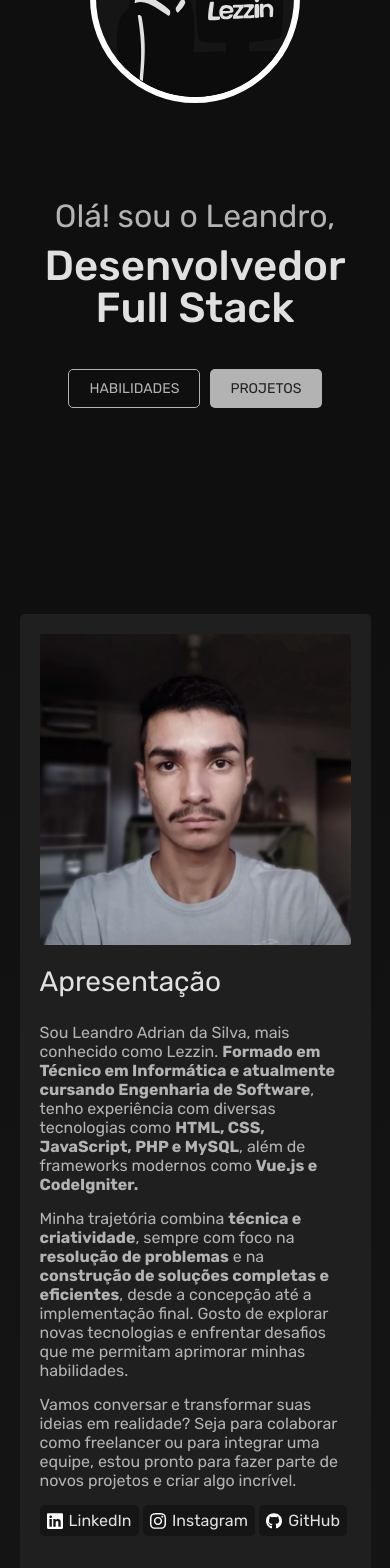
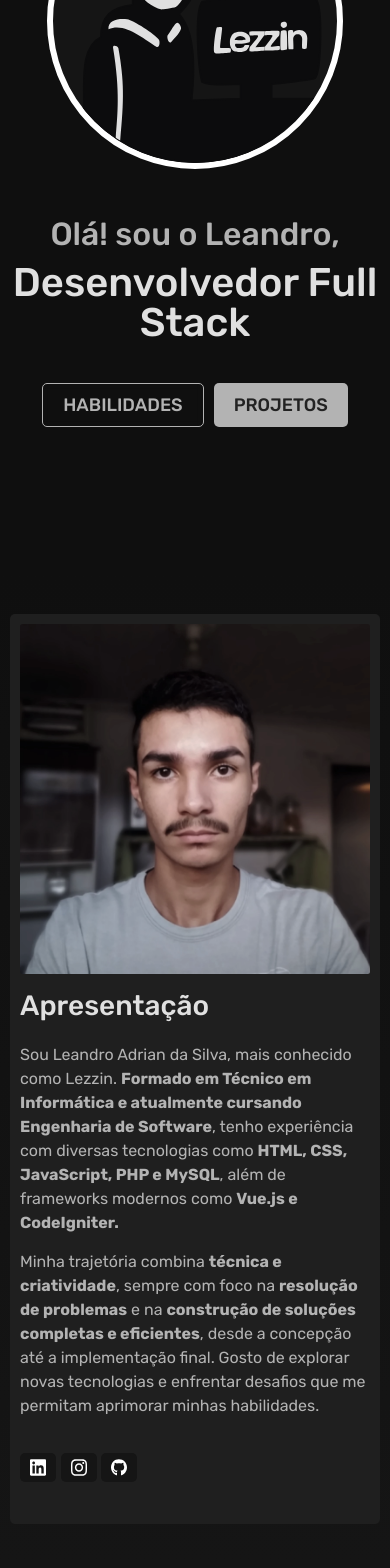
Before and after one commit to lezzin/lezzin.github.io, a Vue app: page / in a window 390 px wide. Shown: the part 314-1882 px from the top of the page. Built offline with nearby package versions, Linux system fonts and the light colour scheme.

Commit message:
Improve responsive layout

```diff
--- a/src/assets/style.css
+++ b/src/assets/style.css
@@ -141,15 +141,6 @@ button {
     filter: brightness(80%);
 }
 
-.social-media {
-    display: flex;
-    align-items: stretch;
-    justify-content: center;
-    color: var(--font-primary-color);
-    gap: .45rem;
-}
-
-
 section {
     overflow: hidden;
     position: relative;
@@ -158,24 +149,25 @@ section {
 
 .section-title {
     font-size: 3.8rem;
+    font-weight: 500;
     text-align: center;
     margin-bottom: 3rem;
 }
 
 main .container,
-main .container-fluid {
-    width: 90%;
-    padding: 15vh 0;
+footer .container {
+    width: calc(100% - 2rem);
+    max-width: 1080px;
     margin: 0 auto;
-    min-height: 100vh;
+}
+
+main .container {
     display: flex;
     flex-direction: column;
     justify-content: center;
     align-items: center;
-}
-
-main .container {
-    max-width: 1080px;
+    padding: 15vh 0;
+    min-height: 100vh;
 }
 
 .overlay {
--- a/src/components/project/Project.vue
+++ b/src/components/project/Project.vue
@@ -81,6 +81,7 @@ const props = defineProps({
 .project-skills {
     display: flex;
     gap: 0.5rem;
+    font-weight: 500;
     flex-wrap: wrap;
     font-size: 1.1rem;
 }
@@ -98,6 +99,7 @@ const props = defineProps({
 }
 
 .project-name {
+    font-weight: 500;
     margin-bottom: 1rem;
 }
 
--- a/src/components/shared/SocialLinks.vue
+++ b/src/components/shared/SocialLinks.vue
@@ -34,11 +34,16 @@ const bgColor = computed(() => (props.isDark ? 'dark-secondary' : 'dark-tertiary
 
 <style scoped>
 .social-media {
-    margin-top: auto;
+    display: flex;
+    justify-content: center;
+    flex-wrap: wrap;
+    color: var(--font-primary-color);
+    font-size: 1.4rem;
+    gap: .45rem;
 }
 
 .social-media .btn {
-    padding: .6rem .7rem;
+    padding: .5rem 1rem;
 }
 
 .social-media .btn img {
@@ -53,4 +58,10 @@ const bgColor = computed(() => (props.isDark ? 'dark-secondary' : 'dark-tertiary
         transform: scale(1.06);
     }
 }
+
+@media (width <=768px) {
+    .desktop-only {
+        display: none;
+    }
+}
 </style>
--- a/src/components/skill/Skill.vue
+++ b/src/components/skill/Skill.vue
@@ -23,7 +23,7 @@ const props = defineProps({
     place-items: center;
     padding: 1rem;
     border: 1px solid var(--border-color);
-    background-color: rgb(0 0 0 / 40%);
+    background-color: var(--primary-background);
     -webkit-backdrop-filter: blur(5px);
     backdrop-filter: blur(5px);
     border-radius: var(--border-radius);
@@ -44,6 +44,7 @@ const props = defineProps({
 .skill-name {
     margin-top: 1rem;
     text-align: center;
+    font-weight: 500;
 }
 
 .skill:hover,
--- a/src/components/skill/SkillFilter.vue
+++ b/src/components/skill/SkillFilter.vue
@@ -64,9 +64,10 @@ p {
 }
 
 .btn-group .btn {
+    font-weight: 500;
     padding-inline: 1.5rem 1rem;
+    box-shadow: 0 .25rem 1rem rgb(0 0 0 / 17.5%);
     z-index: 1;
-    box-shadow: 0 .25rem 1rem rgb(0 0 0 / 17.5%);
 
     &.active {
         color: var(--font-primary-color);
--- a/src/mocks/projects.js
+++ b/src/mocks/projects.js
@@ -31,7 +31,7 @@ const projects = [
         "description": "Aplicação para gestão de tarefas, com visualização Kanban, sugestões por IA e categorização de projetos.",
         "detailedDescription": `
         <p><b>Descrição:</b> TaskFlow é uma plataforma intuitiva para organizar tarefas, utilizando Vue.js e Firebase. Permite aos usuários criar, editar e acompanhar atividades com foco em produtividade, oferecendo visualização Kanban e categorização por tópicos.</p>
-        <p><b>Diferenciais:</b> Além dos recursos de organização, TaskFlow utiliza inteligência artificial para sugerir novas tarefas relacionadas às já adicionadas. Basta clicar em um botão para receber sugestões automáticas, otimizando ainda mais o planejamento do usuário. O sistema também conta com modais para edição fluida, feedback por toasts, e uma experiência de usuário cuidadosamente projetada.</p>
+        <p><b>Diferenciais:</b> Além dos recursos de organização, TaskFlow utiliza inteligência artificial para sugerir novas tarefas relacionadas às já adicionadas. Basta clicar em um botão para receber sugestões automáticas, otimizando ainda mais o planejamento do usuário. </p>
     `,
         "skills": ["Vue.js"],
         "deployUrl": "https://mytaskflow.vercel.app",
@@ -66,7 +66,7 @@ const projects = [
         "name": "Blog de Wellyoza",
         "description": "Blog sobre tecnologia.",
         "detailedDescription": `
-            <p><b>Descrição:</b> Desenvolvido para um colega de faculdade, com o objetivo de centralizar todos os seus vídeos do Youtube em um único lugar.</p>
+            <p><b>Descrição:</b> Meu segundo projeto utilizando o Quasar. Desenvolvido para um colega de faculdade, com o objetivo de centralizar todos os seus vídeos do Youtube em um único lugar.</p>
         `,
         "skills": ["Vue.js", "Quasar"],
         "deployUrl": "https://wellyngton-blog.vercel.app/"
--- a/src/sections/Home.vue
+++ b/src/sections/Home.vue
@@ -42,26 +42,16 @@ section {
     flex-direction: row;
     justify-content: center;
     align-items: center;
-    text-align: center;
     min-height: 100vh;
     gap: 10rem;
 
     @media(max-width: 768px) {
         flex-wrap: wrap;
-        gap: 2rem;
+        gap: 1rem;
 
         img {
-            max-width: 60%;
+            max-width: 80%;
             z-index: 1;
-        }
-
-        .home-informations {
-            text-align: center;
-            order: 2;
-
-            .btn-group {
-                justify-content: center;
-            }
         }
     }
 }
@@ -76,15 +66,15 @@ img {
     display: flex;
     flex-direction: column;
     justify-content: flex-start;
+    font-weight: 500;
     gap: 1rem;
-    text-align: left;
 
     p {
         font-size: 3.2rem;
     }
 
     h1 {
-        font-size: 8rem;
+        font-size: clamp(4rem, 10vw, 8rem);
         font-weight: 500;
         line-height: 1;
     }
@@ -108,21 +98,11 @@ img {
     }
 
     @media (width<=768px) {
-        .container {
-            margin-top: 8vh;
-            min-height: 92vh;
-        }
-
-        h1 {
-            font-size: 4.2rem;
-        }
-
-        h2 {
-            font-size: 2.4rem;
-        }
+        text-align: center;
+        order: 2;
 
         .btn-group {
-            font-size: 1.4rem;
+            justify-content: center;
         }
     }
 }
--- a/src/sections/MyFooter.vue
+++ b/src/sections/MyFooter.vue
@@ -4,6 +4,7 @@ import SocialLinks from "../components/shared/SocialLinks.vue";
 
 <template>
     <footer>
+        <div class="container">
             <SocialLinks :isDark="false" />
 
             <blockquote>
@@ -16,35 +17,29 @@ import SocialLinks from "../components/shared/SocialLinks.vue";
                 &copy; <span id="copyright-year">{{ new Date().getFullYear().toString() }}</span> -
                 Leandro Adrian da Silva
             </p>
+        </div>
     </footer>
 </template>
 
 <style scoped>
 footer {
-    display: grid;
-    text-align: center;
-    padding: 3rem;
     color: var(--font-secondary-color);
     background: var(--primary-background);
     border-top: 1px solid var(--border-color);
 }
 
-footer .social-media {
-    font-size: 1.6rem;
+.container {
+    padding-block: 3rem;
+    text-align: center;
 }
 
 footer .quote {
     margin: 3rem 0 1rem;
     font-size: 1.4rem;
+    font-weight: 500;
 }
 
 footer .copyright {
-    font-size: 1rem;
-}
-
-@media (width <=768px) {
-    footer .desktop-only {
-        display: none;
-    }
+    font-size: 1.2rem;
 }
 </style>
--- a/src/sections/Presentation.vue
+++ b/src/sections/Presentation.vue
@@ -30,11 +30,9 @@ import { imageUrl } from "../utils/urlUtils";
                         aprimorar minhas habilidades.
                     </p>
 
-                    <p class="interval-small">
-                        Vamos conversar e transformar suas ideias em realidade? Seja para colaborar como freelancer ou
-                        para integrar uma equipe, estou pronto para fazer parte de novos projetos e criar algo incrível.
-                    </p>
-                    <SocialLinks />
+                    <div class="presentation-texts-bottom">
+                        <SocialLinks />
+                    </div>
                 </div>
             </div>
         </div>
@@ -59,8 +57,8 @@ section .container {
     margin: 0 auto;
     padding: 2rem;
     width: 100%;
+    overflow: hidden;
     background: var(--tertiary-background);
-    overflow: hidden;
     border-radius: var(--border-radius);
 }
 
@@ -75,19 +73,23 @@ section .container {
     flex-direction: column;
     gap: 1.5rem;
     margin: calc(var(--border-radius) / 2) 0;
+    line-height: 150%;
+}
+
+.presentation-texts p:last-of-type {
+    margin-bottom: 2rem;
 }
 
 .presentation-texts .section-title {
-    text-align: left;
     font-size: 2.8rem;
     margin-bottom: 1rem;
 }
-
 
 @media (width <=768px) {
     .presentation-container {
         justify-content: center;
         flex-direction: column;
+        padding: 1rem;
         padding-bottom: 4rem;
         width: 100%;
     }
--- a/src/sections/Skills.vue
+++ b/src/sections/Skills.vue
@@ -9,15 +9,15 @@ const props = defineProps({
     }
 });
 
-function showDescription(value) {
-    description.value = value;
+const description = ref('');
+
+function showDescription(skill) {
+    description.value = `${skill.name}: ${skill.description}`;
 }
 
 function hideDescription() {
     description.value = '';
 }
-
-const description = ref('');
 </script>
 
 <template>
@@ -26,8 +26,8 @@ const description = ref('');
             <h3 class="section-title delay-small">Habilidades</h3>
 
             <div class="skills">
-                <Skill v-for="(skill, index) in skills" :key="index" :skill="skill"
-                    @mouseover="showDescription(skill.description)" @mouseleave="hideDescription" />
+                <Skill v-for="(skill, index) in skills" :key="index" :skill="skill" @mouseover="showDescription(skill)"
+                    @mouseleave="hideDescription" />
             </div>
 
             <p class="skill-description">{{ description }}</p>
@@ -50,7 +50,7 @@ section {
 }
 
 .skill-description {
-    margin-top: 3rem;
+    margin-top: 4rem;
     min-height: 2rem;
     text-align: center;
 }
```
Lines whose indentation alone changed are shown as unchanged.
